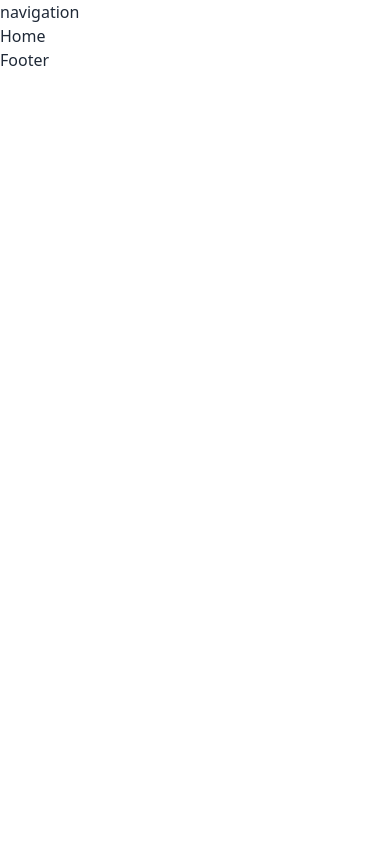
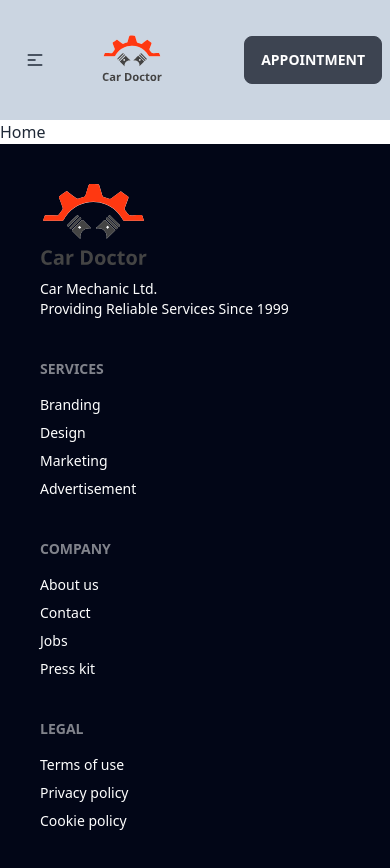
Before and after one commit to FarhanFardid/Car_Doctor, a React (Vite) app: page / in a window 390 px wide. Shown: the top 868 px of the page. Before the commit the page ends 844 px from the top, so only its background shows below. Built offline with nearby package versions, Linux system fonts and the light colour scheme.

Commit message:
navbar and footer added

```diff
--- a/src/Components/Shared/Footer.jsx
+++ b/src/Components/Shared/Footer.jsx
@@ -1,10 +1,33 @@
 
-
+import logo from '../../assets/icons/logo.svg'
 const Footer = () => {
     return (
+        <footer className="footer p-10 bg-slate-950 text-white">
         <div>
-            <h6>Footer</h6>
+          <img src={logo} alt="logo" />
+          <p>Car Mechanic Ltd.<br/>Providing Reliable Services Since 1999</p>
         </div>
+        <div>
+          <span className="footer-title">Services</span>
+          <a className="link link-hover">Branding</a>
+          <a className="link link-hover">Design</a>
+          <a className="link link-hover">Marketing</a>
+          <a className="link link-hover">Advertisement</a>
+        </div>
+        <div>
+          <span className="footer-title">Company</span>
+          <a className="link link-hover">About us</a>
+          <a className="link link-hover">Contact</a>
+          <a className="link link-hover">Jobs</a>
+          <a className="link link-hover">Press kit</a>
+        </div>
+        <div>
+          <span className="footer-title">Legal</span>
+          <a className="link link-hover">Terms of use</a>
+          <a className="link link-hover">Privacy policy</a>
+          <a className="link link-hover">Cookie policy</a>
+        </div>
+      </footer>
     );
 };
 
--- a/src/Components/Shared/Navigataion.jsx
+++ b/src/Components/Shared/Navigataion.jsx
@@ -1,11 +1,73 @@
-
+import { Link } from 'react-router-dom';
+import logo from '../../assets/icons/logo.svg'
 
 const Navigataion = () => {
-    return (
-        <div>
-            <h5>navigation</h5>
+  return (
+    <div className="navbar bg-slate-300">
+      <div className="navbar-start">
+
+        <div className="dropdown navbar-center">
+          <label tabIndex={0} className="btn btn-ghost lg:hidden">
+            <svg
+              xmlns="http://www.w3.org/2000/svg"
+              className="h-5 w-5"
+              fill="none"
+              viewBox="0 0 24 24"
+              stroke="currentColor"
+            >
+              <path
+                strokeLinecap="round"
+                strokeLinejoin="round"
+                strokeWidth="2"
+                d="M4 6h16M4 12h8m-8 6h16"
+              />
+            </svg>
+          </label>
+          <ul
+            tabIndex={0}
+            className="menu menu-compact dropdown-content mt-3 p-2 shadow bg-base-100 rounded-box w-52 font-bold"
+          >
+            <li>
+             <Link to="/"> <a>Home</a></Link>
+            </li>
+
+            <li>
+            <Link> <a>Services</a></Link>
+
+            </li>
+            <li>
+            <Link to="/login"><a>Login</a></Link>
+
+            </li>
+
+          </ul>
         </div>
-    );
+        <a className=" normal-case text-xl p-1 ml-4"> <img src={logo} alt="logo" className='w-20 h-24 md:pl-4 pl-5' /> </a>
+      </div>
+      <div className="navbar-center hidden lg:flex">
+        <ul className="menu menu-horizontal px-1 font-bold">
+          <li>
+          <Link to="/"><a>Home</a></Link>
+
+          </li>
+
+          <li>
+          <Link><a>Services</a></Link>
+
+          </li>
+
+          <li>
+          <Link to="/login"><a>Login</a></Link>
+
+          </li>
+
+        </ul>
+      </div>
+      <div className="navbar-end">
+       <Link to="/serviceBooking"><a className="btn">Appointment</a></Link>
+      </div>
+    </div>
+  );
 };
 
 export default Navigataion;
```
Also changed, not shown: src/assets/icons/logo.svg (renamed from src/assets/logo.svg).
